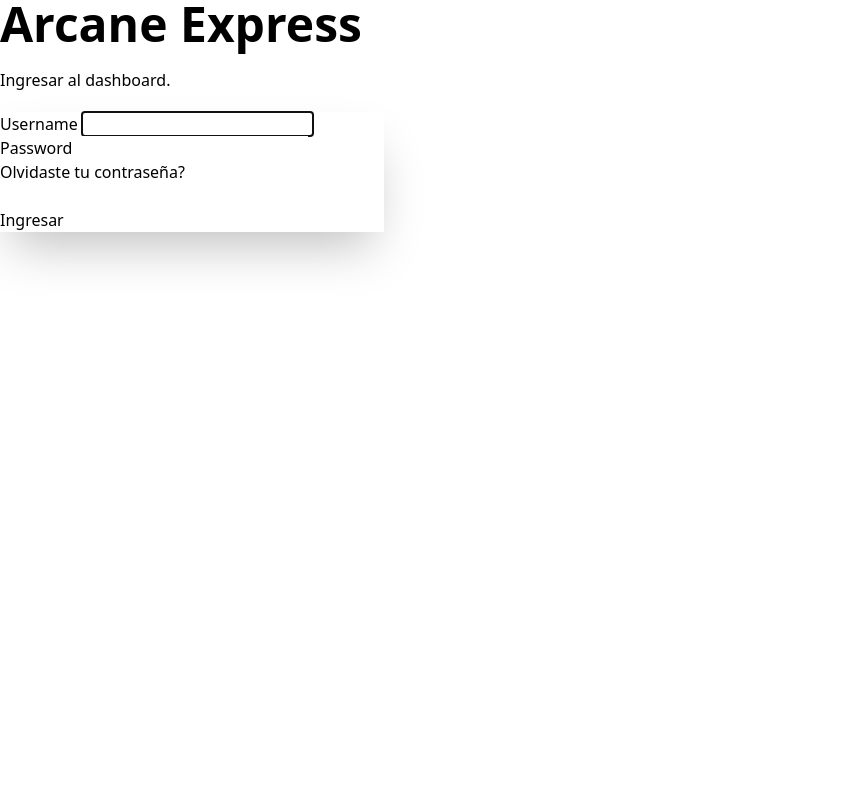
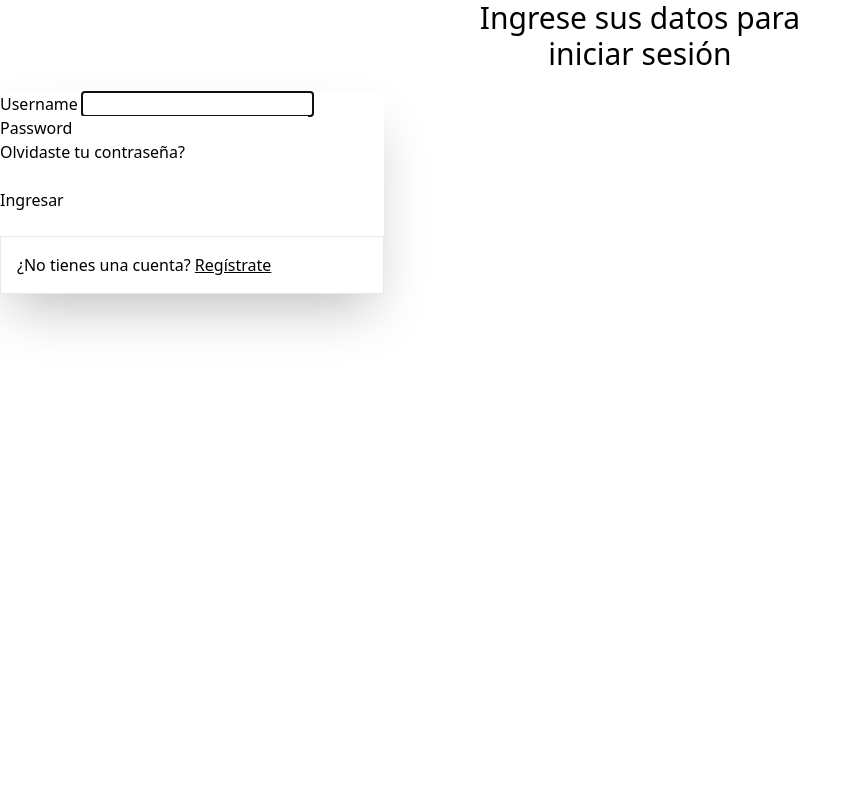
Before and after one commit to diegosanchezp/distribuidor-dj, a Django app: page /accounts/login/ in a window 1280 px wide. Shown: the whole page, without its empty margins (0-861 px from the left). Run offline with Django 4.2, Linux system fonts and the light colour scheme; parts of the project's set-up code (start-up, migrations or seed data) failed here and were passed over; some libraries are stand-ins or nearby versions.

Commit message:
refactor: login text

```diff
--- a/django/templates/auth/login.html
+++ b/django/templates/auth/login.html
@@ -10,12 +10,9 @@
   <div class="hero min-h-screen bg-base-200">
     <div class="flex-col justify-center hero-content lg:flex-row">
       <div class="text-center lg:text-left">
-        <h1 class="mb-5 text-5xl font-bold">
-          Arcane Express
+        <h1 class="mb-5 text-3xl text-center">
+          Ingrese sus datos para <br>iniciar sesión
         </h1>
-        <p class="mb-5">
-          Ingresar al dashboard.
-        </p>
         <div>
         </div>
 
@@ -56,6 +53,10 @@
           <div class="form-control mt-6">
             <input type="submit" value="Ingresar" class="btn btn-primary">
           </div>
+          <div class="border-neutral border-solid border mt-6 p-4">
+            ¿No tienes una cuenta?
+            <a href="#" class="underline">Regístrate</a>
+          </div>
         </div>
       </div>
     </div>
```
